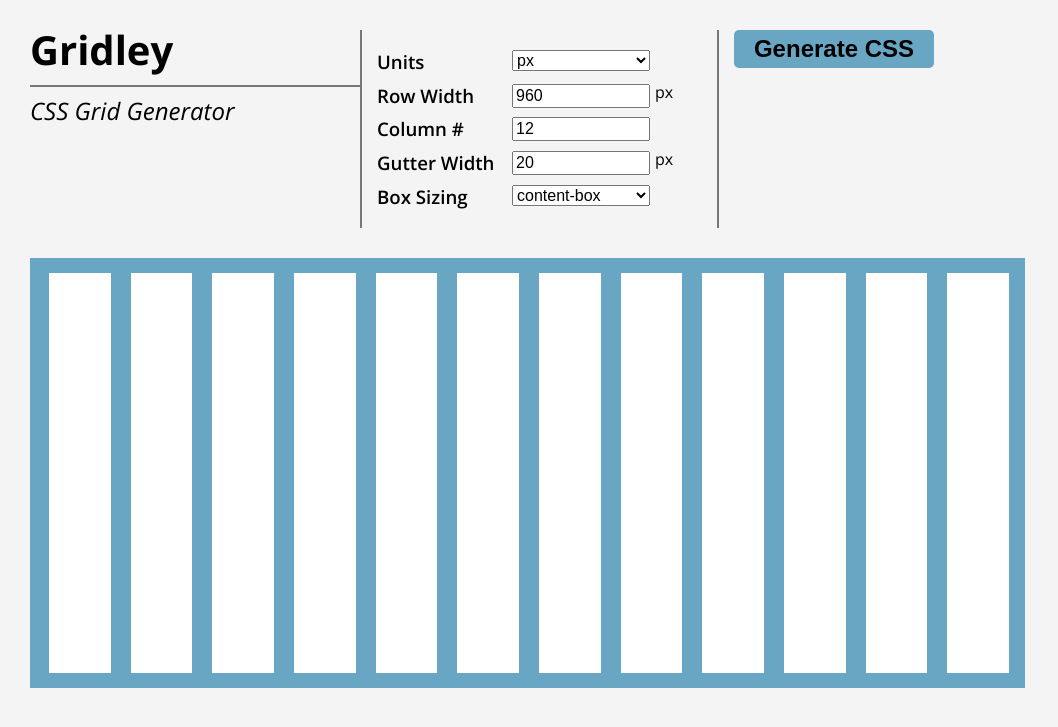
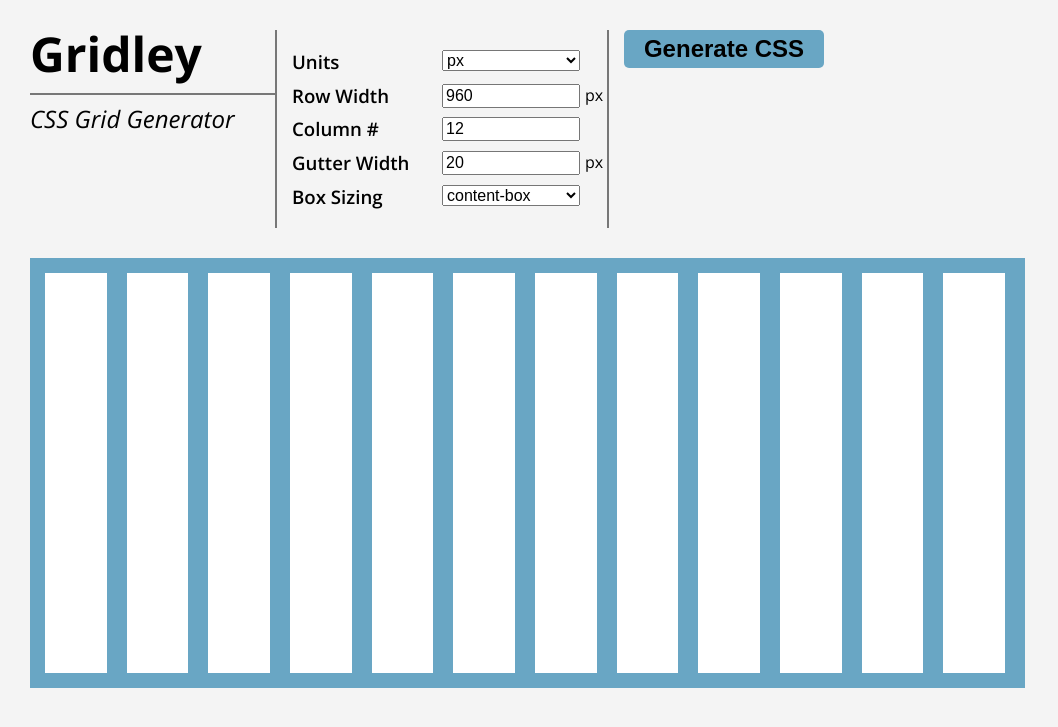
Before and after one commit to Paul-Hebert/gridley, a PHP site: page / in a window 1280 px wide. Shown: the top 727 px of the page, without its empty margins (0-1058 px from the left). Run offline with PHP 8.4, Linux system fonts and the light colour scheme.

Commit message:
minor edits

```diff
--- a/css/style.css
+++ b/css/style.css
@@ -14,12 +14,11 @@ h1{
 	padding-bottom:15px;
 	margin-bottom:12px;
 	border-bottom: 2px solid #777;
-	max-width:350px;
 }
 
 .float h1{
-	width:330px;
-	font-size: 30pt;
+	width:245px;
+	font-size: 36pt;
 }
 
 h2{
@@ -49,14 +48,19 @@ label{
 	position:relative;
 }
 
+.fields div{
+	position:relative;
+}
+
 .fields input, .fields select{
 	position:absolute;
 	left:150px;
 }
 
-.fields .unit_display{
+.fields div .unit_display{
 	position: absolute;
 	left:293px;
+	top:13px;
 }
 
 form div{
@@ -110,12 +114,14 @@ input[type="submit"]{
 #demo{
 	margin:0 auto;
 	margin:15px;
+	overflow:hidden;
 }
 
 .column{
 	height:400px;
 	background:#fff;
-	display:inline-block;
+	float:left;
+	position:relative;
 }
 
 
@@ -142,7 +148,7 @@ code div{
     line-height: 130%;
     width:100%;
     font-family:'Monaco', monospace;
-    text-indent:25px;
+    padding-left:15px;
 }
 
 code div:nth-of-type(even){
@@ -151,10 +157,6 @@ code div:nth-of-type(even){
 
 code div:nth-of-type(odd){
     background: #E8E8E8;
-}
-
-.indent1{
-    text-indent:50px;
 }
 
 
@@ -204,9 +206,9 @@ You're welcome to use or modify this code in any way, including removing these c
 .col-11{ width: 91.5%; }
 .col-12{ width: 100%; margin:0% }
 
-		/* End Gridley Grid Generator */
+/* End Gridley Grid Generator */
 
-@media(min-width:900px){
+@media(min-width:995px){
 	.float{
 		float:left;
 	}
@@ -222,8 +224,8 @@ You're welcome to use or modify this code in any way, including removing these c
 		padding-bottom:20px;
 		margin-bottom:30px;
 
-		max-width:450px;
-		min-width:325px;
+		max-width:400px;
+		min-width:300px;
 		overflow:hidden;
 	}
 
@@ -239,12 +241,17 @@ You're welcome to use or modify this code in any way, including removing these c
 	}
 }
 
-@media(max-width:899px){
+@media(max-width:994px){
 	.float{
 		padding-bottom:15px;
 		margin-bottom:12px;
 		border-bottom: 2px solid #777;
-		width:325px;
+		width:100%;
+	}
+
+
+	.float h1{
+		width:100%;
 	}
 
 	[class^="col-"]{
@@ -256,4 +263,18 @@ You're welcome to use or modify this code in any way, including removing these c
 		margin: 20px 0;
 		width:100%;
 	}
+
+	#code_wrapper{
+		width:100%;
+	}
+
+	code div{
+		overflow:hidden;
+		word-wrap:break-word;
+	}
 }
+
+@-ms-viewport{
+	width: device-width;
+	initial-scale:1.0;
+}
--- a/index.html
+++ b/index.html
@@ -5,22 +5,21 @@ To Do:
 	prevent gutter width or column counts from being impossibly high.
 
 	Also prevent lowering of main width to make the above too high.
-
-	Colors
-	Fonts
-
-	Grid breaks down when page is below row width
 -->
 
 
 <html dir="ltr" lang="en-US">
 	<head>
 		<meta charset="utf-8"/>
+		<meta name="viewport" content="width=device-width, initial-scale=1">
+
 		<title> Gridley | CSS Grid Generator</title>
 
 		<link rel="stylesheet" type="text/css" href="css/reset.css"/>
 		<link rel="stylesheet" type="text/css" href="css/style.css"/>
-		<link href='http://fonts.googleapis.com/css?family=Open+Sans:400,300italic,700,600,300' rel='stylesheet' type='text/css'>
+		<link href='http://fonts.googleapis.com/css?family=Open+Sans:400,300italic,700,600,300' rel='stylesheet' type='text/css'/>
+
+    	<link rel="shortcut icon" href="../imgs/favicon.ico" type="image/x-icon" />
 
 		<script type="text/javascript" src="js/jquery-v1.11.1.js"></script>
 		<script type="text/javascript" src="js/functions.js"></script>
@@ -68,6 +67,7 @@ To Do:
 					</select>
 				</div>
 			</div>
+
 			<input type="submit" value="Generate CSS" class="float"/>
 		</form>
 
--- a/js/functions.js
+++ b/js/functions.js
@@ -11,17 +11,17 @@ $(function(){
 			$('#width').val(100);
 			$('#width_div').css('display','none');
 			$('#gutter_width').val(2);
-			$('#demo_wrapper').css('max-width','100%')
+			$('#demo_wrapper').css('max-width','100%');
 		} else if(units === 'px'){
 			$('#width').val(960);
 			$('#width_div').css('display','block');
 			$('#gutter_width').val(20);
-			$('#demo_wrapper').css('max-width','1000%')
+			$('#demo_wrapper').css('max-width','1000%');
 		} else if(units === 'pt'){
 			$('#width').val(800);
 			$('#width_div').css('display','block');
 			$('#gutter_width').val(15);
-			$('#demo_wrapper').css('max-width','1000%')
+			$('#demo_wrapper').css('max-width','1000%');
 		}
 
 		create_grid();
@@ -43,10 +43,6 @@ function create_grid(){
     column_width -= $('#gutter_width').val() * ($('#columns').val() - 1)
     column_width /= $('#columns').val();
 
-    if(units === '%'){
-    	column_width *= .995;
-    }
-
     column_width += units;
 
 	$('.column').css({
@@ -59,4 +55,10 @@ function create_grid(){
 	$('#demo_wrapper').css({
 		'width' : parseFloat($('#width').val()) + 35 + units
 	});
+
+	if (units === '%'){
+		$('.column:last-of-type').css('top','-16px');
+	} else{
+		$('.column:last-of-type').css('top','0px');
+	}
 }
--- a/output.php
+++ b/output.php
@@ -3,10 +3,14 @@
 <html dir="ltr" lang="en-US">
 	<head>
 		<meta charset="utf-8"/>
+		<meta name="viewport" content="width=device-width">
+
 		<title> Gridley | Custom CSS Grids </title>
 
 		<link rel="stylesheet" type="text/css" href="css/reset.css"/>
 		<link rel="stylesheet" type="text/css" href="css/style.css"/>
+
+    	<link rel="shortcut icon" href="../imgs/favicon.ico" type="image/x-icon" />
 
 		<script type="text/javascript" src="js/jquery-v1.11.1.js"></script>
 		<script type="text/javascript" src="js/functions.js"></script>
@@ -14,7 +18,7 @@
 
 	<body>
 		<div id="code_wrapper">
-			<a href="help.php" target="_BLANK">How do I use this?</a>
+			<a href="help.html" target="_BLANK">How do I use this?</a>
 
 			<code>
 				<div>
```
Also changed, not shown: help.html (renamed from help.php, +43 -16 lines). Lines whose indentation alone changed are shown as unchanged.
